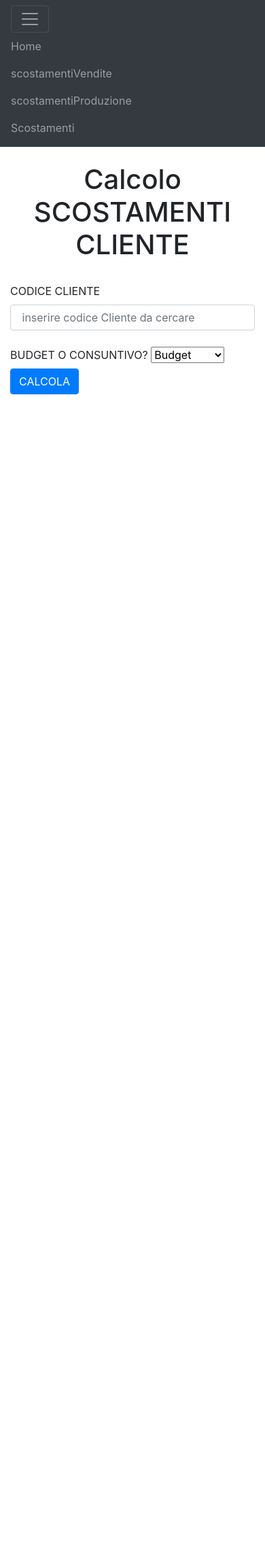
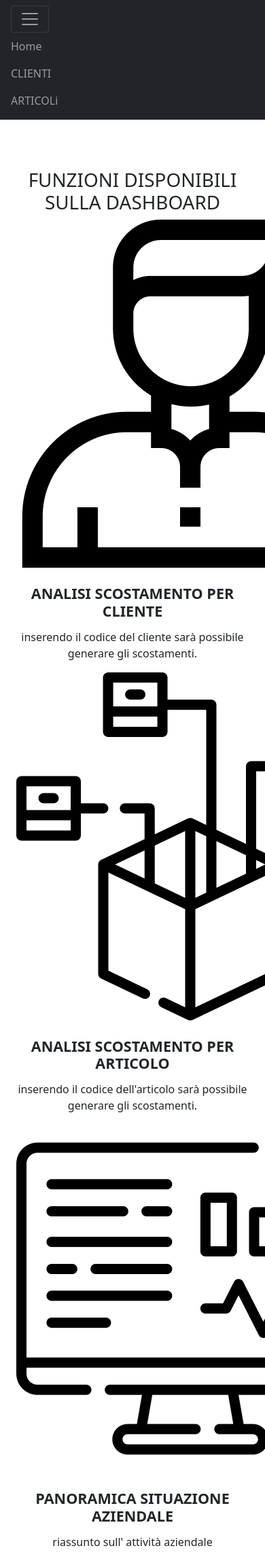
Before and after one commit to IStefanoCattaneoI/dashboardSistemiControlloGestione, a Flask app: page / in a window 390 px wide, after a click that opens the changed part; the page is wider, and only the part inside the window is pictured. Shown: that part at 68% size. Before the commit the page ends 580 px from the top of that part, so only its background shows below. Run offline with Flask 2, Linux system fonts and the light colour scheme; data comes from the database, SQL or seed files in the repository; both versions use the stored data as it was after the commit; some libraries are stand-ins or nearby versions.

Commit message:
db update, lettura
ora il db contiene tutti i dati e siamo in  grado di accedervi a tutti. bisogna solo definire la lente di ingrandimento che vogliamo applica
re

```diff
--- a/website/templates/base.html
+++ b/website/templates/base.html
@@ -4,8 +4,13 @@
         <meta charset = "utf-8" />
         <meta name = "viewport" content = "width-device-width, initial-scale = 1" />
         <!--- bootstrap e script -->
+        <link rel = "stylesheet" href = "style.css">
         <link rel="stylesheet"  href="https://stackpath.bootstrapcdn.com/bootstrap/4.4.1/css/bootstrap.min.css" integrity="sha384-Vkoo8x4CGsO3+Hhxv8T/Q5PaXtkKtu6ug5TOeNV6gBiFeWPGFN9MuhOf23Q9Ifjh" crossorigin="anonymous"/>
         <link rel="stylesheet" href="https://stackpath.bootstrapcdn.com/font-awesome/4.7.0/css/font-awesome.min.css" crossorigin="anonymous"/>
+        <link href="https://cdn.jsdelivr.net/npm/bootstrap@5.1.1/dist/css/bootstrap.min.css" rel="stylesheet" integrity="sha384-F3w7mX95PdgyTmZZMECAngseQB83DfGTowi0iMjiWaeVhAn4FJkqJByhZMI3AhiU" crossorigin="anonymous">
+        <script src="https://cdn.jsdelivr.net/npm/bootstrap@5.1.1/dist/js/bootstrap.bundle.min.js" integrity="sha384-/bQdsTh/da6pkI1MST/rWKFNjaCP5gBSY4sEBT38Q/9RBh9AH40zEOg7Hlq2THRZ" crossorigin="anonymous"></script>
+        <link rel = "stylesheet" href = "https://cdnjs.cloudflare.com/ajax/libs/font-awesome/6.0.0-beta2/css/all.min.css">
+
         <!---- Blocco che cambierà dinamicamente --->
         <title> {% block title %} Home {% endblock %} </title>
     </head>
@@ -14,6 +19,7 @@
         <script src="https://code.jquery.com/jquery-3.2.1.slim.min.js" integrity="sha384-KJ3o2DKtIkvYIK3UENzmM7KCkRr/rE9/Qpg6aAZGJwFDMVNA/GpGFF93hXpG5KkN" crossorigin="anonymous"></script>
         <script src="https://cdnjs.cloudflare.com/ajax/libs/popper.js/1.12.9/umd/popper.min.js" integrity="sha384-ApNbgh9B+Y1QKtv3Rn7W3mgPxhU9K/ScQsAP7hUibX39j7fakFPskvXusvfa0b4Q" crossorigin="anonymous"></script>
         <script src="https://maxcdn.bootstrapcdn.com/bootstrap/4.0.0/js/bootstrap.min.js" integrity="sha384-JZR6Spejh4U02d8jOt6vLEHfe/JQGiRRSQQxSfFWpi1MquVdAyjUar5+76PVCmYl" crossorigin="anonymous"></script>
+
 
         <!----- parte di codice--->
         <!----NAVBAR----->
@@ -24,12 +30,34 @@
             <div class = "collapse navbar-collapse" id = "navbar">
                 <div class = "navbar-nav">
                     <a class = "nav-item nav-link" id  = "home" href = "/"> Home </a>
-                    <a class = "nav-item nav-link" id  = "scostamentiVendite" href = "/scostamentiVendite"> scostamentiVendite </a>
-                    <a class = "nav-item nav-link" id  = "scostamentiProduzione" href = "/scostamentiProduzione"> scostamentiProduzione </a>
-                    <a class = "nav-item nav-link" id  = "scostamentiGenerici" href = "/scostamentiGenerici"> Scostamenti</a>
+                    <a class = "nav-item nav-link" id  = "scostamentiVendite" href = "/scostamentiCliente"> CLIENTI </a>
+                    <a class = "nav-item nav-link" id  = "scostamentiProduzione" href = "/scostamentiArticolo"> ARTICOLi </a>
                 </div>
             </div>
         </nav>
+        {% with messages = get_flashed_messages(with_categories=true) %}
+        {% if messages %}
+            {% for category, message in messages %}
+            {% if category == 'error' %}
+            <div class = "alert alert-danger alert-dismissable fade show" role="alert">
+                {{ message }}
+                <button type = "button" class = "close" data-dismiss = "alert">
+                    <!--- span, inserisco icona.... &times; sarebbe la x per chiudere una finestra --->
+                    <span aria-hidden = "true">&times;</span>
+                </button>
+            </div>
+            {% else %}
+            <div class = "alert alert-success alert-dismissable fade show" role="alert">
+                {{ message }}
+                <button type = "button" class = "close" data-dismiss = "alert">
+                    <!--- span, inserisco icona.... &times; sarebbe la x per chiudere una finestra --->
+                    <span aria-hidden = "true">&times;</span>
+                </button>
+            </div>
+            {% endif %}
+            {% endfor %}
+        {% endif %}
+        {% endwith %}
         <div class = "container">
             {% block content %}
             {% endblock %}
--- a/website/templates/home.html
+++ b/website/templates/home.html
@@ -1,22 +1,31 @@
 {% extends "base.html" %}
-{% block title %} Home {% endblock %}
+{% block title %} Home
+{% endblock %}
 {% block content %}
 <br>
-<form method = "POST">
-    <h1 align = "center"> Calcolo SCOSTAMENTI CLIENTE</h1>
-    <div>
-        <br>
-        <label for = "codiceCliente"> CODICE CLIENTE </label>
-        <input type = "text" class = "form-control" id="codiceCliente" name = "codiceCliente" placeholder=" inserire codice Cliente da cercare"/>
-        <br>
-        <label for = "tipo"> BUDGET O CONSUNTIVO? </label>
-        <select name="tipo" id="tipo">
-            <option value = "BUDGET"> Budget </option>
-            <option value = "Consuntivo"> Consuntivo </option>
-        </select>
-        <!--- <input type = "submit" value = "Submit" /> --->
-        <br>
-        <button type = "submit" class = "btn btn-primary"> CALCOLA </button>
+<br>
+<br>
+<section id = "home">
+    <div class = "container text-center">
+        <h1> FUNZIONI DISPONIBILI SULLA DASHBOARD </h1>
+        <div class = "row">
+            <div class = "col-md-4 servizio">
+                <img src = "images/client.png" class = "servizio-img">
+                <h4> <b> ANALISI SCOSTAMENTO PER CLIENTE  </b> </h4>
+                <p> inserendo il codice del cliente sarà possibile generare gli scostamenti.</p>
+            </div>
+            <div class = "col-md-4 servizio">
+                <img src = "images/distributed.png" class = "servizio-img">
+                <h4> <b> ANALISI SCOSTAMENTO PER ARTICOLO  </b> </h4>
+                <p> inserendo il codice dell'articolo sarà possibile generare gli scostamenti.</p>
+            </div>
+            <div class = "col-md-4 servizio">
+                <img src = "images/monitor.png" class = "servizio-img">
+                <h4> <b> PANORAMICA SITUAZIONE AZIENDALE </b> </h4>
+                <p> riassunto sull' attività aziendale </p>
+            </div>
+        </div>
     </div>
-</form>
+</section>
+
 {% endblock %}
--- /dev/null
+++ b/website/templates/style.css
@@ -0,0 +1,31 @@
+*
+{
+    margin: 0;
+    padding: 0;
+}
+
+body
+{
+font-family: serif;
+}
+
+/**---------------------HOME ----------------------**/
+
+#home{
+  padding: 30px 10;
+}
+
+servizio-img{
+    width: 100px;
+    margin-top: 20px;
+}
+
+servizio{
+    padding: 20px;
+}
+
+.servizio h4 {
+    padding: 5px;
+    margin-top: 20px;
+    text-transform: uppercase;
+}
--- a/website/views.py
+++ b/website/views.py
@@ -1,6 +1,6 @@
 #in views definiamo le routes
 
-from flask import Blueprint, render_template, request, redirect, url_for
+from flask import Blueprint, render_template, request, redirect, url_for, flash
 import pandas as pd
 from website import db
 from website.models import Cliente, Valuta, Vendita, Consumo, Impiego, Risorsa
@@ -20,39 +20,55 @@
     # voglio trovare tutte le vendite a budget del cliente dato e fare la somma dell'importo totale
 
 
+
+    #----------------------------------------------- LO RIPETE DUE VOLTE.
+    #print(vend3)
+    #print(str(len(vend3)) + " totale vendite del cliente: " + cc)
+    print(str(len(vend2)) + " vendite totali a budget")
+    print(str(quantinehannovenduti5) + " vendite a budget con quantita 5")
+    print(newCliente)
+    print(vend)
+    #print(newCliente1)
+    print("sono DOPO la query")
+    return render_template("home.html")
+
+@views.route('/scostamentiCliente', methods=['GET','POST'])
+def vendite():
+
     # PROVO A RENDERE INTERATTIVA LA NOSTRA WEB APP
     if request.method == 'POST':
+        subtotaleVL = 0
         tipo = request.form.get('tipo')
         cc = request.form.get('codiceCliente')
-        subtotaleVL = 0
-
-        # alternativa più compatta:2 (ORA FUNZIONANTE)
-        vend4 = Vendita.query.filter_by(tipo=tipo, nrOrigine=cc).all()
-        for i in range(len(vend4)):
-            venditaa = vend4[
-                i].importoVenditeVL  # vend4[i] dovrebbe essere una singola vendita delle condizioni soddisfatte sopra
-            print(venditaa)
-            subtotaleVL = subtotaleVL + venditaa
-        # ----parte che non c'è nella versione 1. che valuta ha il cliente x?
-        print(subtotaleVL)
-        subtotaleInEuro = subtotaleVL
-        clien1 = Cliente.query.filter_by(codiceCliente=cc).first()
-        valClien = clien1.valutaCliente
-        print(valClien)
-        if valClien == 2:  # caso in cui il cliente paga in dollari
-            if tipo == "BUDGET":
-                subtotaleInEuro = subtotaleInEuro * 0.94868  # conversione dollaro/euro a budget
-            else:
-                subtotaleInEuro = subtotaleInEuro * 0.8338  # conversione dollaro/euro a consuntivo
-        elif valClien == 3:  # caso in cui il cliente paga in yen
-            if tipo == "BUDGET":
-                subtotaleInEuro = subtotaleInEuro * 0.0081300813  # conversione yen/euro a budget
-            else:
-                subtotaleInEuro = subtotaleInEuro * 0.00740685875  # conversione yen/euro a consuntivo
-        print(str(subtotaleInEuro) + " questo è il totale pagato a " + tipo + " dal cliente: " + str(cc) + " in Euro")
-
-
-
+        x = Cliente.query.filter_by(codiceCliente = cc).first()
+        if x:
+            # alternativa più compatta:2 (ORA FUNZIONANTE)
+            vend4 = Vendita.query.filter_by(tipo=tipo, nrOrigine=cc).all()
+            for i in range(len(vend4)):
+                venditaa = vend4[
+                    i].importoVenditeVL  # vend4[i] dovrebbe essere una singola vendita delle condizioni soddisfatte sopra
+                print(venditaa)
+                subtotaleVL = subtotaleVL + venditaa
+            # ----parte che non c'è nella versione 1. che valuta ha il cliente x?
+            print(subtotaleVL)
+            subtotaleInEuro = subtotaleVL
+            clien1 = Cliente.query.filter_by(codiceCliente=cc).first()
+            valClien = clien1.valutaCliente
+            print(valClien)
+            if valClien == 2:  # caso in cui il cliente paga in dollari
+                if tipo == "BUDGET":
+                    subtotaleInEuro = subtotaleInEuro * 0.94868  # conversione dollaro/euro a budget
+                else:
+                    subtotaleInEuro = subtotaleInEuro * 0.8338  # conversione dollaro/euro a consuntivo
+            elif valClien == 3:  # caso in cui il cliente paga in yen
+                if tipo == "BUDGET":
+                    subtotaleInEuro = subtotaleInEuro * 0.0081300813  # conversione yen/euro a budget
+                else:
+                    subtotaleInEuro = subtotaleInEuro * 0.00740685875  # conversione yen/euro a consuntivo
+            print(
+                str(subtotaleInEuro) + " questo è il totale pagato a " + tipo + " dal cliente: " + str(cc) + " in Euro")
+        else :
+            flash('Inserisci un CODICE CLIENTE valido', category='error')
     """
     #versione funzionante: 1 (più lenta e lunga da scrivere)
     vend3 = Vendita.query.filter_by(tipo=tipo, nrOrigine=cc).all()
@@ -71,27 +87,77 @@
     """
 
 
+    return render_template("scostamenticliente.html")
+
+@views.route('/scostamentiArticolo', methods=['GET','POST'])
+def produzione():
+    if request.method == 'POST':
+        #definisco le variabili che mi servono per creare la tabella degli scostamenti
+        vBudget = 0 #definisce il volume di tale prodotto a budget
+        pBudget = 0.00
+        vConsuntivo = 0
+        pConsuntivo = 0.00
+        qtaB = 0 #usata come sommatore e come variabile della seconda tabella dello scostamento
+        costoMPB = 0.00
+        qtaC = 0
+        costoMPC = 0.00
+        hpzB = 0.00
+        hpzC = 0.00
+
+        #creazione tabelle - prima fase leggere per l'articolo le cose da fare
+        art = request.form.get('nrArticolo') #l'utente mi inserisce l'articolo e lo ho qua
+        tipo = request.form.get('tipo') #questa verrà rimossa
+        x = Vendita.query.filter_by(nrArticolo=art).first()
+        if x:
+            #-------------------TABELLA RICAVI --- legata al file excel Vendite --------------------------#
+            artB = Vendita.query.filter_by(nrArticolo=art, tipo=tipo).all()
+            print(artB)  # mi mostra tutte le vendita a TIPO per un determinato articolo
+            # ora voglio contare la quantità totale di articoli venduti per trovare il Volume(Budget o consuntivo)
+            for i in range(len(artB)):
+                qtaB = qtaB + artB[i].qta
+            vBudget = qtaB
+            print(vBudget)
+            # ora invece voglio trovare il prezzo di un singolo articolo --> leggi la prima vendita a BUDGET dell'articolo, prendi il prezzo, qta e il codice del cliente(in caso l'utente non pagasse in euro, fai la funzione qua sopra)
+            pBudget = artB[0].importoVenditeVL
+            print(str(pBudget) + " questo è il prezzo totale dei tot articoli, da sistemare ")
+            qtaB = artB[0].qta
+            pBudget = pBudget / qtaB
+            print(str(pBudget) + "prezzo unitario in valuta locale")
+            pBudget = conversioneValuta(pBudget, artB[0].nrOrigine, tipo)
+            print(str(pBudget) + "prezzo unitario in euro")
+
+            # -------------------TABELLA MP --- legata al file excel Consumi --------------------------#
+            print("sono alla tabella mp, vediamo se ci sono dei records")
+            artBB = Consumo.query.filter_by(nrArticolo=art, tipo=tipo).all()
+            qtaB = 0
+            for i in range(len(artBB)):
+                qtaB = artBB[i].qtaC + qtaB
+                costoMPB = artBB[i].importoTotaleC + costoMPB
+            print(qtaB)
+            print(costoMPB)
+            print(artBB) #mi mostra tutti i consumi del determinato articolo
+
+            #------------------TABELLA IMPIEGO ----- legata al file excel impiegoOrarioRisorse ---------#
+            artBBB = Impiego.query.filter_by(nrArticolo=art, tipo=tipo).all()
+            print(artBBB)
+            #controllo per quante sezioni di produzione passa l'articolo
+            odp = artBBB[0].nrODP
+            artDipartimenti = Impiego.query.filter_by(nrArticolo=art,nrODP = odp, tipo = tipo).all()
+            print(str(len(artDipartimenti)) + " numero dipartimenti per " + art)
+            for i in range (len(artDipartimenti)) :
+                print(artDipartimenti[i].descrizione +  " " + str(artDipartimenti[i].qtaOutput) + " " + str(artDipartimenti[i].tempoRisorsa))
+            print(artDipartimenti)
 
 
+            # -----------------TABELLA RISORSE ---- legata al file excel Risore ------------------------#
+            print("prova per vedere se la tabella risorse funziona")
+            queryy = Risorsa.query.all()
+            print(queryy)
 
-    #----------------------------------------------- LO RIPETE DUE VOLTE
-    #print(vend3)
-    #print(str(len(vend3)) + " totale vendite del cliente: " + cc)
-    print(str(len(vend2)) + " vendite totali a budget")
-    print(str(quantinehannovenduti5) + " vendite a budget con quantita 5")
-    print(newCliente)
-    print(vend)
-    #print(newCliente1)
-    print("sono DOPO la query")
-    return render_template("home.html")
+        else:
+            flash('INSERIRE UN CODICE VALIDO!', category='error')
 
-@views.route('/scostamentiVendite')
-def vendite():
-    return "<h1> Pagina Vendite </h1>"
-
-@views.route('/scostamentiProduzione')
-def produzione():
-    return "<h1> Pagina Produzione </h1>"
+    return render_template("scostamentiArticolo.html")
 
 @views.route('/db')
 def riempi():
@@ -113,6 +179,8 @@
                                          valutaCliente=valutaCliente)
                     db.session.add(newCliente)
                     db.session.commit()
+                print(" ----------> TABELLA RIEMPITA <-------------")
+                print(" ")
 
                 print("---------------------------VALUTA----------------------------------")
                 # leggo "tassiDiCambio" e riempio la tabella del database "Valuta"
@@ -127,6 +195,8 @@
                     newValuta = Valuta(codValuta=codValuta, budOCons=budOCons, tassoCambioMedio=tassoCambioMedio)
                     db.session.add(newValuta)
                     db.session.commit()
+                print(" ----------> TABELLA RIEMPITA <-------------")
+                print(" ")
 
                 print("---------------------------VENDITA----------------------------------")
                 # leggo "Vendite" e riempio la tabella del database "Vendita"
@@ -146,6 +216,8 @@
                                          qta=qta, importoVenditeVL=importoVenditeVL)
                     db.session.add(newVendita)
                     db.session.commit()
+                print(" ----------> TABELLA RIEMPITA <-------------")
+                print(" ")
 
                 print("---------------------------CONSUMO----------------------------------")
                 # leggo "Consumi" e riempio la tabella del database "Consumo"
@@ -162,15 +234,18 @@
                     importoTotaleC = importoTotaleC.replace(",",".")
                     importoTotaleC = float(importoTotaleC)
                     newConsumo = Consumo(nrMovimentoC=nrMovimentoC, tipo=tipo, codiceMP=codiceMP, nrArticolo=nrArticolo,
-                                         nrDocumentoODP=nrDocumentoODP, qta=qta, importoTotaleC=importoTotaleC)
+                                         nrDocumentoODP=nrDocumentoODP, qtaC=qta, importoTotaleC=importoTotaleC)
                     db.session.add(newConsumo)
                     db.session.commit()
+                print(" ----------> TABELLA RIEMPITA <-------------")
+                print(" ")
 
                 print("---------------------------IMPIEGO----------------------------------")
                 # leggo "impiegoOrarioRisorse" e riempio la tabella del database "Impiego"
                 df = pd.read_excel('inputXLSX/impiegoOrarioRisorse.xlsx', index_col=0)
                 print(" | " + str(len(df)) + " | " + " entries trovate per la tabella IMPIEGO ")
                 for i in range(len(df)):
+                    idImpiego = i
                     nrArticolo = df.iloc[i, 0]
                     tipo = df.iloc[i, 1]
                     nrODP = df.iloc[i, 2]
@@ -181,28 +256,48 @@
                     tempoRisorsa = tempoRisorsa.replace(",", ".")
                     tempoRisorsa = float(tempoRisorsa)
                     qtaOutput = int(df.iloc[i, 7])
-                    newImpiego = Impiego(nrArticolo=nrArticolo, tipo=tipo, nrODP=nrODP, descrizione=descrizione,
+                    newImpiego = Impiego(idImpiego=idImpiego, nrArticolo=nrArticolo, tipo=tipo, nrODP=nrODP, descrizione=descrizione,
                                          areaProd=areaProd, risorsa=risorsa, tempoRisorsa=tempoRisorsa,
                                          qtaOutput=qtaOutput)
                     db.session.add(newImpiego)
                     db.session.commit()
+                print(" ----------> TABELLA RIEMPITA <-------------")
+                print(" ")
 
                 print("---------------------------RISORSA----------------------------------")
                 # leggo "Risorse" e riempio la tabella del database "Risorsa"
                 df = pd.read_excel('inputXLSX/costoOrario.xlsx', index_col=0)
                 print(" | " + str(len(df)) + " | " + " entries trovate per la tabella RISORSA ")
                 for i in range(len(df)):
+                    idRisorsa = i
                     codRisorsa = df.iloc[i, 0]
                     areaProd = df.iloc[i, 1]
                     costoOrarioBudget = str(df.iloc[i, 2])
-                    costoOrarioBudget = costoOrarioBudget.replace(",",".")
+                    costoOrarioBudget = costoOrarioBudget.replace(",", ".")
                     costoOrarioBudget = float(costoOrarioBudget)
                     costoOrarioConsuntivo = str(df.iloc[i, 3])
-                    costoOrarioConsuntivo = costoOrarioConsuntivo.replace(",",".")
+                    costoOrarioConsuntivo = costoOrarioConsuntivo.replace(",", ".")
                     costoOrarioConsuntivo = float(costoOrarioConsuntivo)
-                    newRisorsa = Risorsa(codRisorsa=codRisorsa, areaProd=areaProd, costoOrarioBudget=costoOrarioBudget,
+                    newRisorsa = Risorsa(idRisorsa=idRisorsa, codRisorsa=codRisorsa, areaProd=areaProd, costoOrarioBudget=costoOrarioBudget,
                                          costoOrarioConsuntivo=costoOrarioConsuntivo)
                     db.session.add(newRisorsa)
                     db.session.commit()
-
-        # quelliCheUsanoDollaro = df[(df['Valuta'] == 2)]
+                print(" ----------> TABELLA RIEMPITA <-------------")
+                print(" ")
+            return
+def conversioneValuta (prezzo, codiceCliente, tipo) :
+    subtotaleInEuro = prezzo
+    clien1 = Cliente.query.filter_by(codiceCliente=codiceCliente).first()
+    valClien = clien1.valutaCliente
+    print(" CONVERSIONE VALUTA ----> " + codiceCliente + " codice valuta: " + str(valClien))
+    if valClien == 2:  # caso in cui il cliente paga in dollari
+        if tipo == "BUDGET":
+            subtotaleInEuro = subtotaleInEuro * 0.94868  # conversione dollaro/euro a budget
+        else:
+            subtotaleInEuro = subtotaleInEuro * 0.8338  # conversione dollaro/euro a consuntivo
+    elif valClien == 3:  # caso in cui il cliente paga in yen
+        if tipo == "BUDGET":
+            subtotaleInEuro = subtotaleInEuro * 0.0081300813  # conversione yen/euro a budget
+        else:
+            subtotaleInEuro = subtotaleInEuro * 0.00740685875  # conversione yen/euro a consuntivo
+    return subtotaleInEuro
```
Also changed, not shown: website/models.py (+8 -6 lines), website/templates/scostamentiArticolo.html (added, +23 -0 lines), website/templates/scostamenticliente.html (added, +23 -0 lines), website/database.db, website/templates/images/client.png (added), website/templates/images/distributed.png (added), website/templates/images/monitor.png (added).
